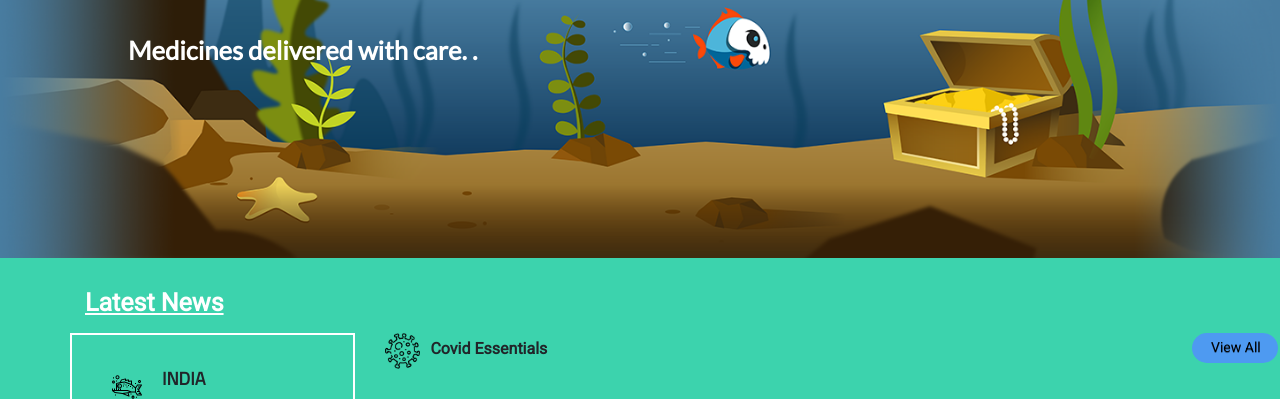
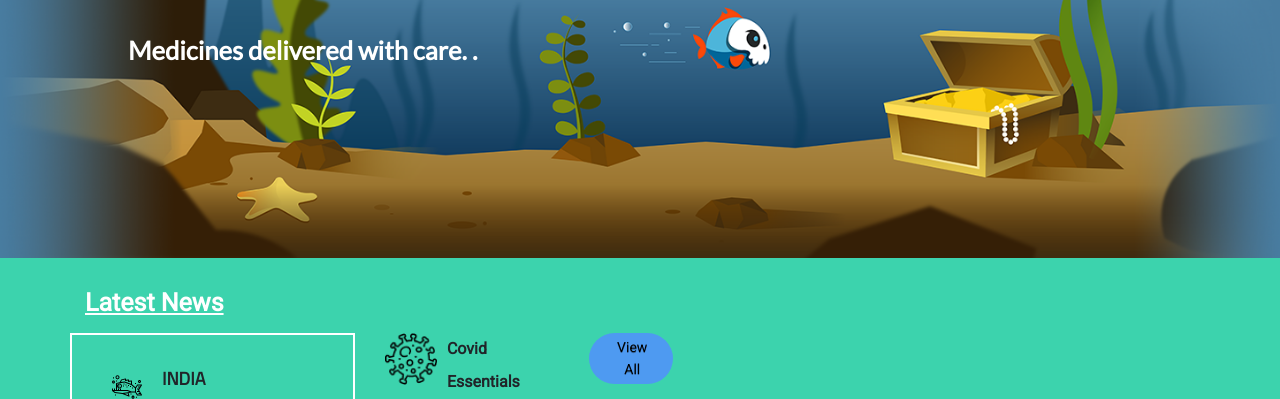
Before and after one commit to dheeraj755148/MedBay, a plain HTML site: page index.html in a window 1280 px wide. Shown: the part 349-748 px from the top of the page. Drawn offline with nearby package versions, Linux system fonts and the light colour scheme.

Commit message:
new changes

```diff
--- a/Style/darkIndex.css
+++ b/Style/darkIndex.css
@@ -269,7 +269,6 @@ nav .dropdown-item input {
   line-height: 21.29px;
   letter-spacing: 7%;
   text-decoration: underline;
-  position: absolute;
 }
 
 .col-lg-9 .headingitems .view-all p a,
@@ -557,6 +556,7 @@ nav .dropdown-item input {
   display: block;
   background: #2B2F30;
   border: 0.2px solid #00000028;
+  margin: 0 auto;
   -webkit-box-shadow: 8px 4px 8px 1px rgba(0, 0, 0, 0.25);
           box-shadow: 8px 4px 8px 1px rgba(0, 0, 0, 0.25);
   border-radius: 10px;
--- a/Style/index.css
+++ b/Style/index.css
@@ -241,7 +241,6 @@ nav .dropdown-item input {
   line-height: 21.29px;
   letter-spacing: 7%;
   text-decoration: underline;
-  position: absolute;
 
 }
 
```
Also changed, not shown: viewall.html (+2 -0 lines), index.html (line endings or trailing spaces).
